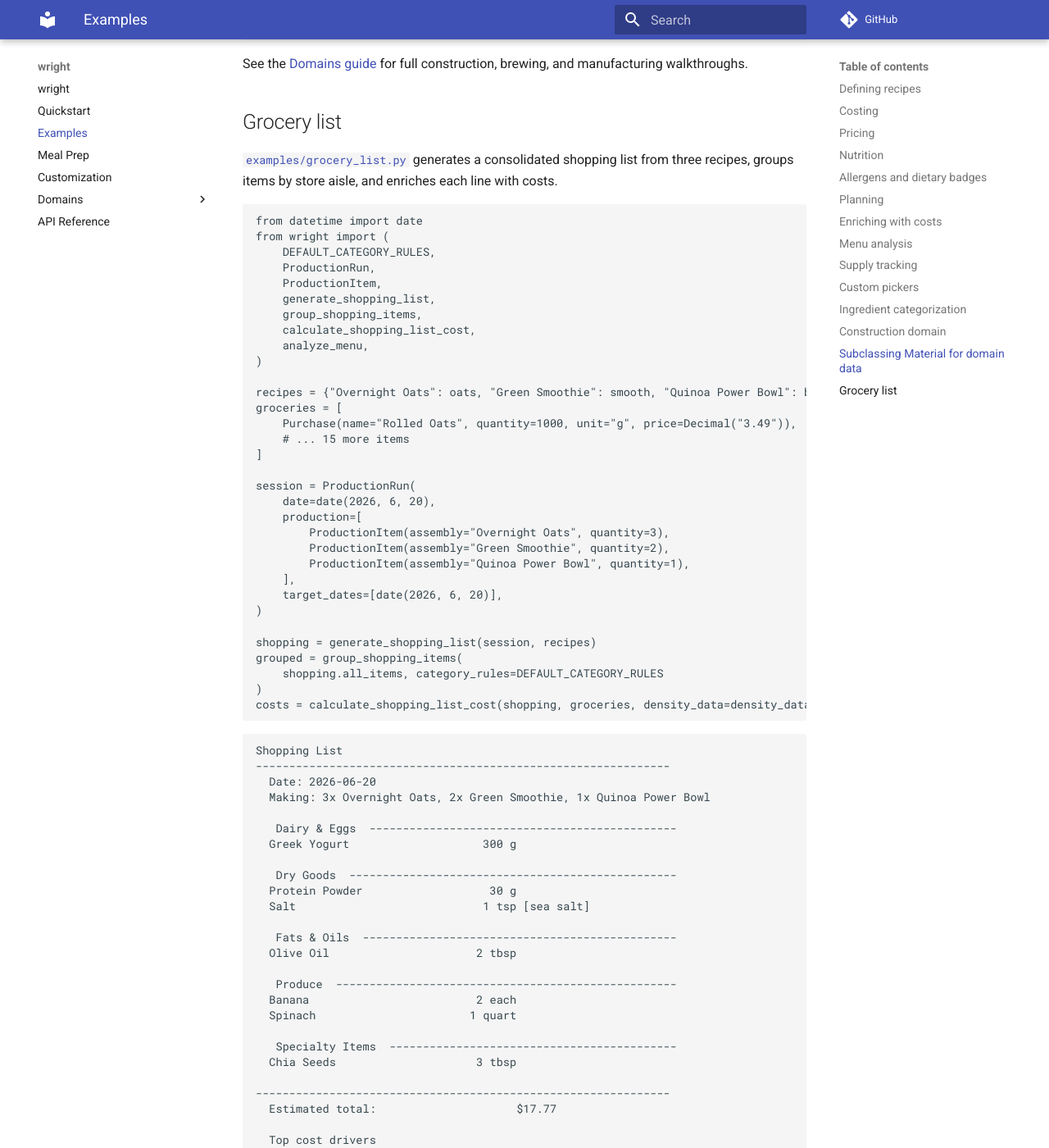
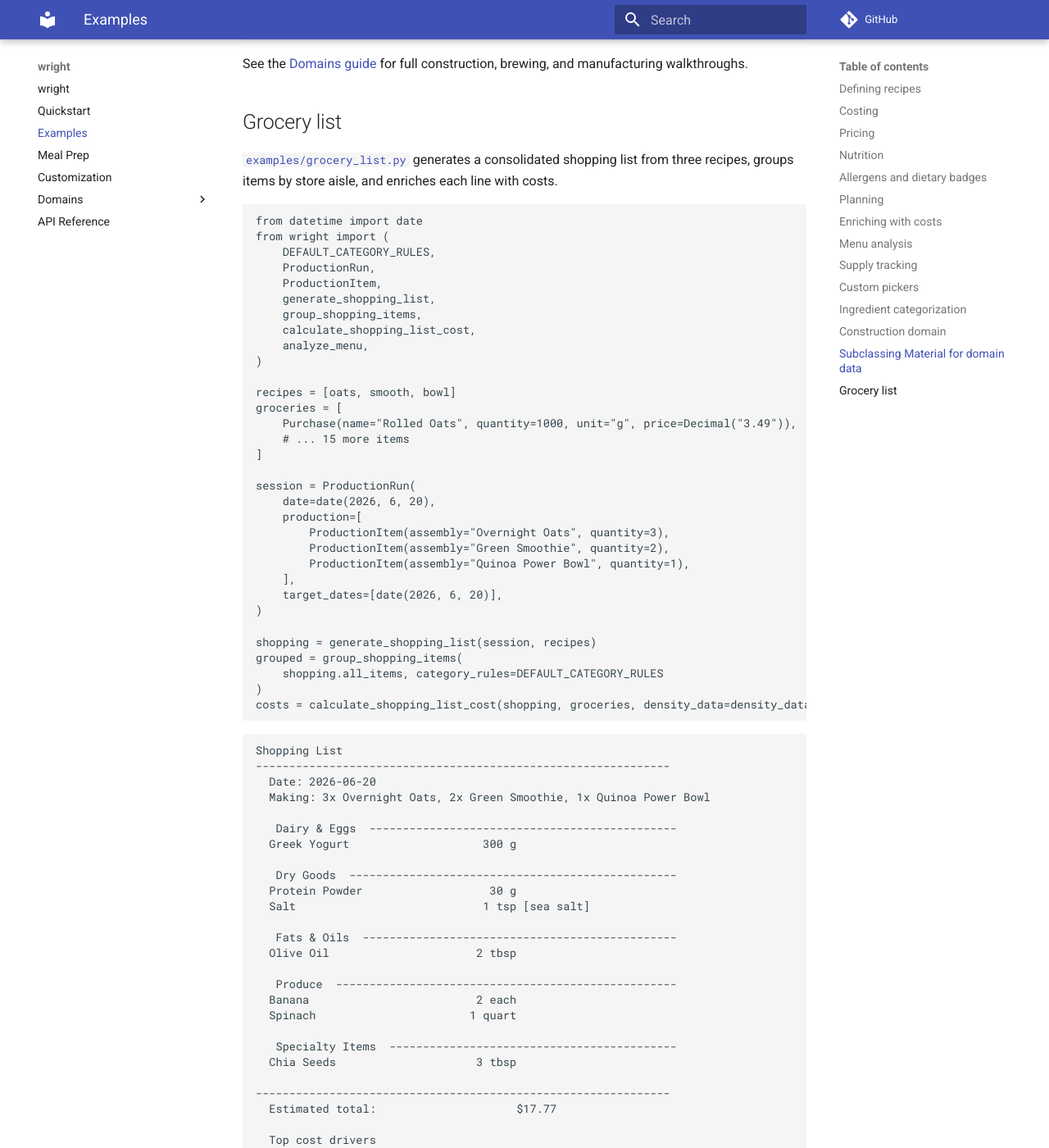
Before and after one commit to 3pm-baking/wright, an MkDocs documentation site: the page built from docs/guides/examples.md, in a window 1280 px wide and 1400 px high, scrolled down 4966 px. Shown: the whole window at 82% size. Built offline with MkDocs 1.6.1 and Material for MkDocs 9.7.7, drawn with Linux system fonts in a browser that asks for light colours; comment, search, counter and statistics services are not loaded; some of the changed text lies outside the part shown.

Commit message:
normalize generate_shopping_list docs to list form, clarify both accept dict

````diff
--- a/docs/guides/examples.md
+++ b/docs/guides/examples.md
@@ -98,7 +98,7 @@
     target_dates=[date(2026, 6, 20)],
 )
 
-shopping = generate_shopping_list(session, {"Overnight Oats": recipe})
+shopping = generate_shopping_list(session, [recipe])
 # → ShoppingList(.date, .production_summary, .groups, .all_items)
 # .all_items → list[SupplyItem] each with .name, .quantity, .unit, .tags
 ```
@@ -123,7 +123,7 @@
 
 menu = analyze_menu(
     [ProductionItem(recipe="Overnight Oats", quantity=3)],
-    {"Overnight Oats": recipe},
+    [recipe],
     purchases,
 )
 # → MenuAnalysis(.total_cost, .items, .top_drivers, .missing_ingredients)
@@ -263,7 +263,7 @@
     analyze_menu,
 )
 
-recipes = {"Overnight Oats": oats, "Green Smoothie": smooth, "Quinoa Power Bowl": bowl}
+recipes = [oats, smooth, bowl]
 groceries = [
     Purchase(name="Rolled Oats", quantity=1000, unit="g", price=Decimal("3.49")),
     # ... 15 more items
````
Also changed, not shown: docs/guides/quickstart.md (+1 -1 lines), docs/index.md (+1 -1 lines).
